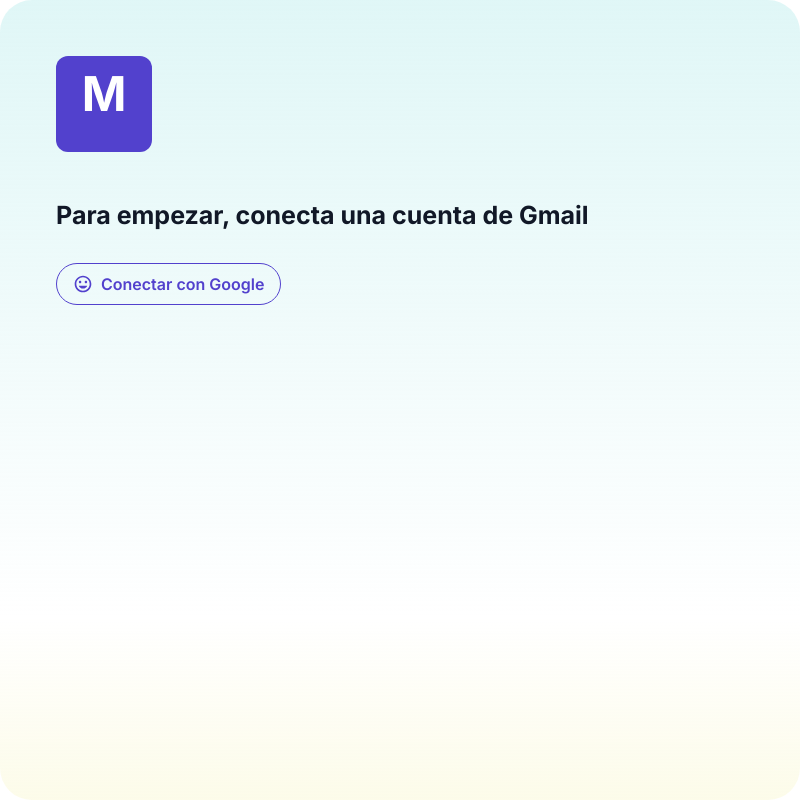
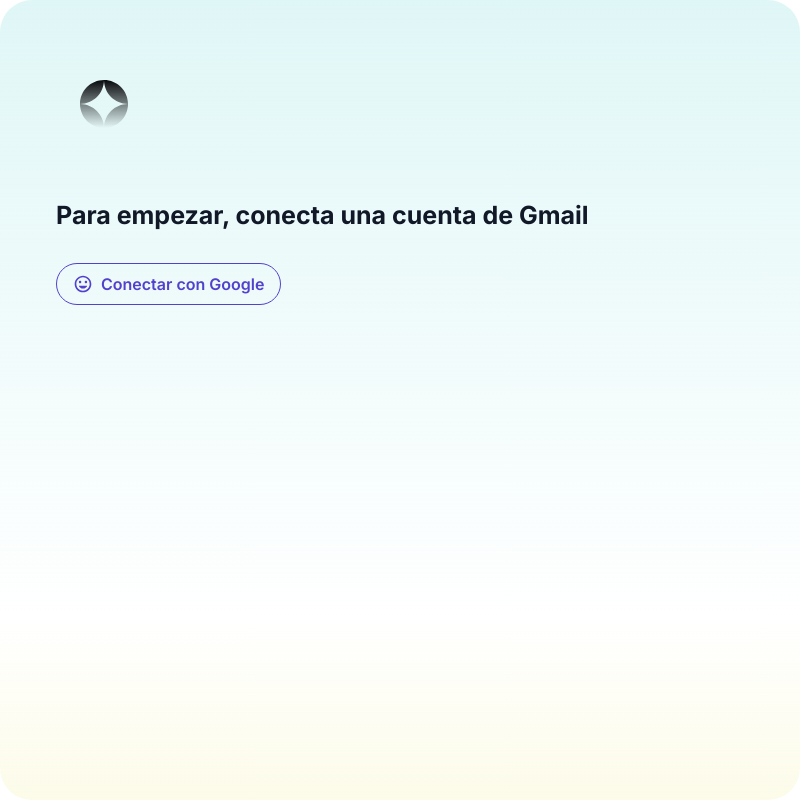
Before and after one commit to juanjorogado/mail_app, an Electron app: page src/renderer/index.html in a window 800 px wide. Drawn offline with nearby package versions, Linux system fonts and the light colour scheme; no server answers.

Commit message:
Refactor: Add official logo to welcome page

```diff
--- a/src/renderer/index.html
+++ b/src/renderer/index.html
@@ -47,10 +47,7 @@
             <div class="flex flex-col items-start justify-start max-w-2xl">
                 <!-- Logo -->
                 <div class="w-24 h-24 mb-12">
-                    <svg xmlns="http://www.w3.org/2000/svg" viewBox="0 0 96 96" class="w-full h-full">
-                        <rect width="96" height="96" rx="12" fill="#5241cd"/>
-                        <text x="48" y="55" font-size="48" font-weight="bold" fill="white" text-anchor="middle" font-family="Inter">M</text>
-                    </svg>
+                    <img src="./assets/logo.svg" alt="Mail App Logo" class="w-full h-full"/>
                 </div>
 
                 <!-- Texto y Botón Container -->
```
Also changed, not shown: src/renderer/assets/logo.svg (added).
